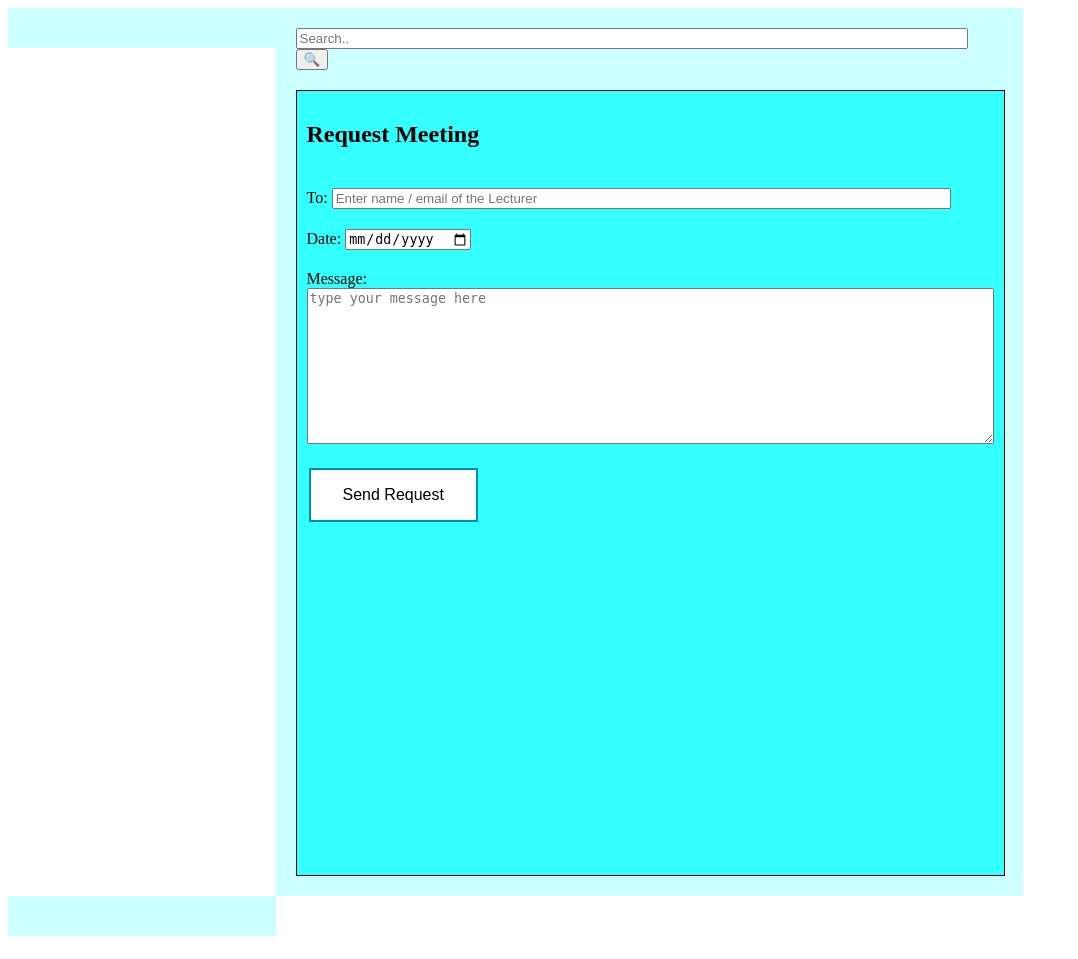
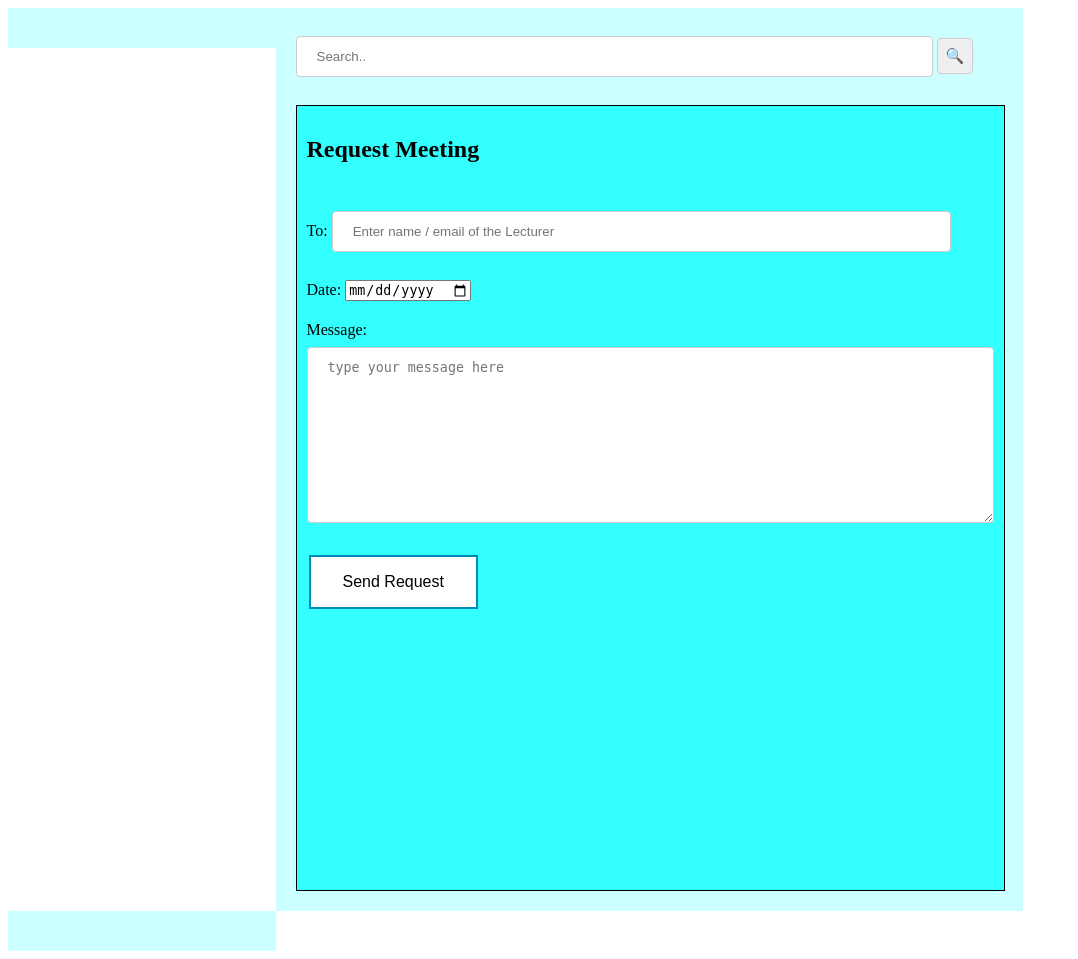
Before and after one commit to Past-Paper-Based-Learning-Platform/Past-paper-based-learning-platform, a PHP site: page /view/meeting-student.php in a window 1280 px wide. Shown: the whole page, without its empty margins (0-1078 px from the left). Before the commit the page ends 936 px from the top, so only its background shows below. Run offline with PHP 8.4, Linux system fonts and the light colour scheme.

Commit message:
change style

```diff
--- a/view/meeting-student.php
+++ b/view/meeting-student.php
@@ -23,7 +23,14 @@
         }
 
         input.search {
-            width: 95%;
+            width: 90%;
+        }
+
+        button.btn{
+            font-size:15px;
+            padding:8px;
+            border: 1px solid #ccc;
+	        border-radius: 4px;
         }
 
         div.container {
@@ -35,6 +42,18 @@
 
         form div.element{
             padding:10px;
+        }
+
+        input[type=text], textarea{
+            padding: 12px 20px;
+            margin: 8px 0;
+            display: inline-block;
+            border: 1px solid #ccc;
+            border-radius: 4px;
+            box-sizing: border-box;
+        }
+        input[type=text]:focus {
+            border: 3px solid #555;
         }
 
         .button {
@@ -70,7 +89,7 @@
         <article class="mid">
             <div style="padding-bottom:20px;">
                 <input type="text" placeholder="Search.." name="search" class="search">
-                <button type="submit">&#128269;</button>
+                <button class="btn" type="submit">&#128269;</button>
             </div>
 
             <div class="container">
```
